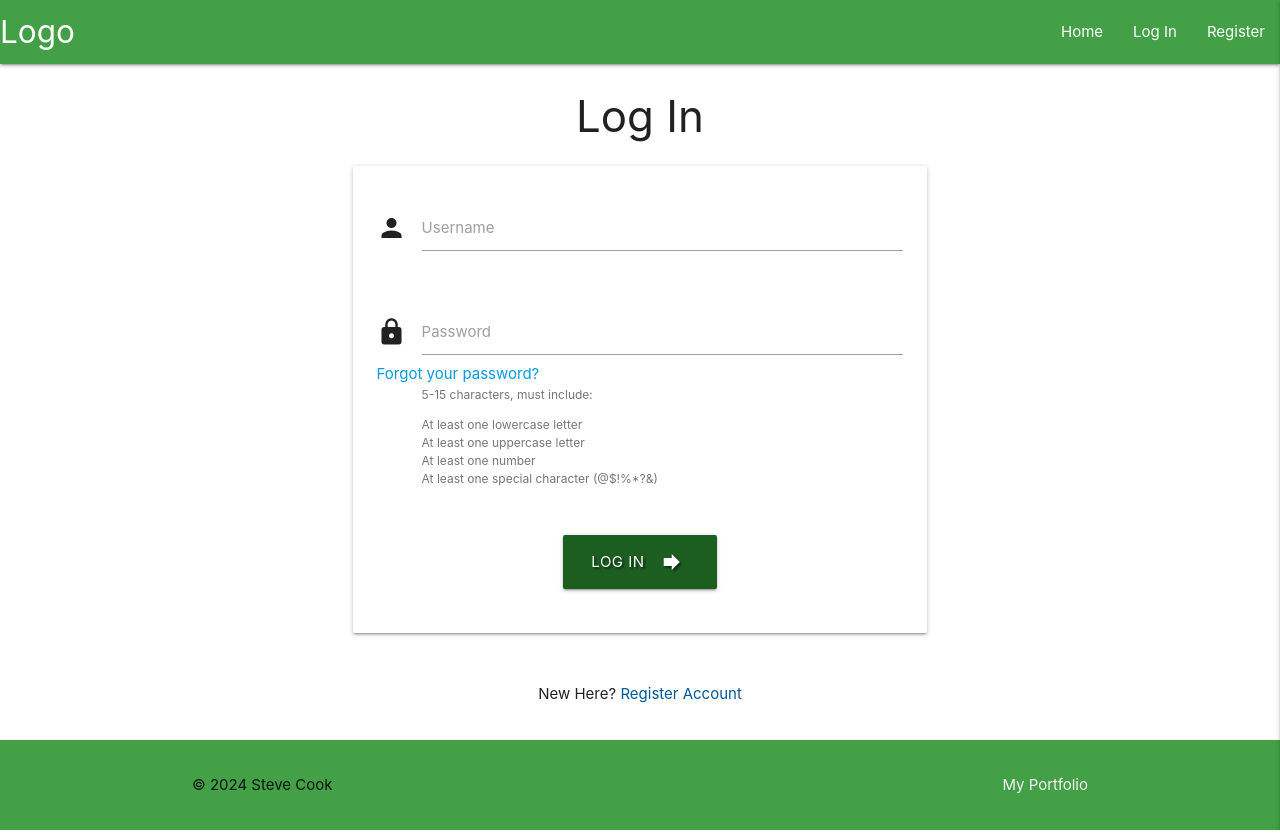
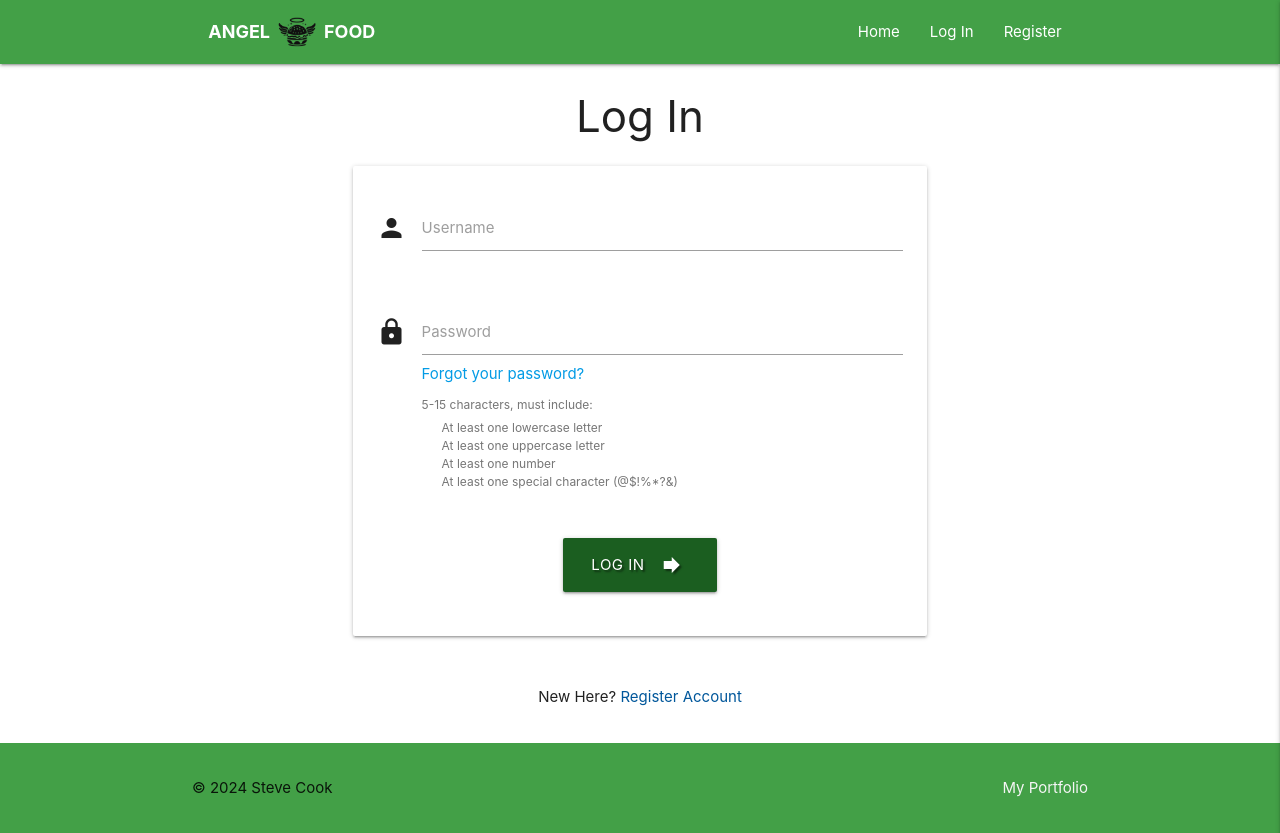
Before and after one commit to stevecook23/angel-food, a Flask app: page /login in a window 1280 px wide. Run offline with Flask 3, Linux system fonts and the light colour scheme; some libraries are stand-ins or nearby versions.

Commit message:
Minor style changes to multiple pages; added logo, favicon

```diff
--- a/static/css/style.css
+++ b/static/css/style.css
@@ -51,3 +51,91 @@ main {
   line-height: inherit;
   margin-right: 5px;
 }
+
+.brand-logo {
+  display: flex;
+  align-items: center;
+  height: 100%;
+}
+
+.logo-container {
+  display: flex;
+  align-items: center;
+  height: 100%;
+  padding: 5px 0;
+}
+
+.logo-text {
+  font-size: 18px;
+  margin: 0 5px;
+  font-weight: bold;
+}
+
+.logo-image {
+  height: 100%;
+  width: auto;
+  max-height: 100px;
+  padding: 5px 0;
+}
+
+@media only screen and (max-width: 992px) {
+  .brand-logo {
+    left: 50%;
+    transform: translateX(-50%);
+  }
+}
+
+.card {
+  display: flex;
+  flex-direction: column;
+  height: 100%;
+}
+
+.card-image {
+  flex: 0 0 auto;
+}
+
+.card-content {
+  flex: 1 0 auto;
+}
+
+.card-reveal {
+  display: flex;
+  flex-direction: column;
+}
+
+.card-action {
+  flex: 0 0 auto;
+  padding: 10px 20px !important;
+}
+
+.reported-by {
+  margin: 0;
+  font-size: 0.9em;
+  color: rgba(0,0,0,0.6);
+}
+
+.password-help-container {
+  padding-left: 3rem;  /* Adjust this value to align with the input field */
+}
+
+.forgot-password-link {
+  display: inline-block;
+  margin-bottom: 10px;
+}
+
+/* Adjusting the helper-text positioning */
+.input-field .helper-text {
+  min-height: auto;
+  padding-left: 0;
+}
+
+/* Styling for the password requirements list */
+.helper-text ul {
+  padding-left: 20px;
+  margin-top: 5px;
+}
+
+.helper-text li {
+  list-style-type: disc;
+}
--- a/templates/base.html
+++ b/templates/base.html
@@ -11,6 +11,10 @@
   <!--My CSS-->
   <link rel="stylesheet" href="{{ url_for('static', filename='css/style.css') }}" type="text/css">
   <title>Angel Food</title>
+
+<!-- Favicon -->
+<link rel="icon" type="image/png" sizes="32x32" href="{{ url_for('static', filename='assets/images/favicon-32x32.png') }}">
+<link rel="icon" type="image/png" sizes="16x16" href="{{ url_for('static', filename='assets/images/favicon-16x16.png') }}">
 </head>
 
 <body class="d-flex flex-column min-vh-100">
@@ -18,9 +22,18 @@
       <header>
         <nav>
           <div class="nav-wrapper green darken-1">
-            <a href="#!" class="brand-logo">Logo</a>
-            <a href="#" data-target="mobile-demo" class="sidenav-trigger right"><i class="material-icons">menu</i></a>
-            <ul class="right hide-on-med-and-down">
+            <div class="container">
+              <div class="row">
+                <div class="col s12">
+                  <div class="brand-logo left">
+                    <div class="logo-container">
+                      <span class="logo-text">ANGEL</span>
+                      <img src="{{ url_for('static', filename='assets/images/angel-food.png') }}" alt="Angel Food Logo" class="logo-image">
+                      <span class="logo-text">FOOD</span>
+                    </div>
+                  </div>
+                  <a href="#" data-target="mobile-demo" class="sidenav-trigger right"><i class="material-icons">menu</i></a>
+                  <ul class="right hide-on-med-and-down">
               <li><a href="{{ url_for('show_places') }}">Home</a></li>
               {% if session.user %}
               <li><a href="{{ url_for('profile', username=session['user']) }}">My Places</a></li>
@@ -32,7 +45,10 @@
               {% endif %}
             </ul>
           </div>
-        </nav>
+        </div>
+      </div>
+    </div>
+  </nav>
 
         <ul class="sidenav" id="mobile-demo">
           <li><a href="{{ url_for('show_places') }}">Home</a></li>
--- a/templates/login.html
+++ b/templates/login.html
@@ -25,7 +25,9 @@
                             <input id="password" name="password" type="password" class="validate" minlength="5" maxlength="15"
                             pattern="^(?=.*[a-z])(?=.*[A-Z])(?=.*\d)(?=.*[@$!%*?&])[A-Za-z\d@$!%*?&]{5,15}$" required>
                             <label for="password">Password</label>
-                            <a href="{{ url_for('forgot_password') }}">Forgot your password?</a>
+
+                            <div class="password-help-container">
+                                <a href="{{ url_for('forgot_password') }}" class="forgot-password-link">Forgot your password?</a>
                                 <span class="helper-text" data-error="Password must meet all requirements">
                                     5-15 characters, must include:
                                     <ul>
@@ -35,6 +37,7 @@
                                         <li>At least one special character (@$!%*?&)</li>
                                     </ul>
                                 </span>
+                            </div>
                         </div>
                     </div>
 
```
Also changed, not shown: templates/places.html (+19 -13 lines), static/assets/images/angel-food.png (added), static/assets/images/favicon-16x16.png (added), static/assets/images/favicon-32x32.png (added), static/assets/images/placeholder.png (deleted). Lines whose indentation alone changed are shown as unchanged.
